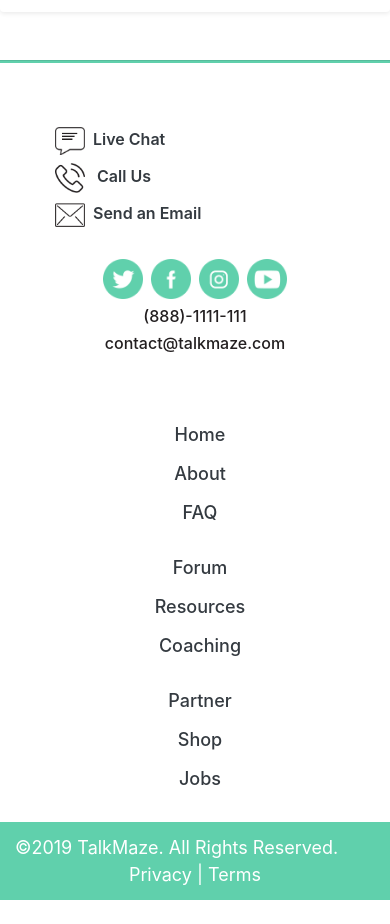
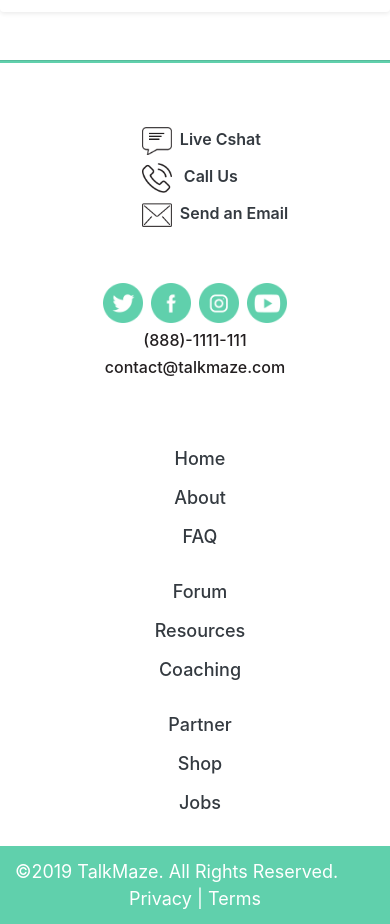
Before and after one commit to sahamnadeem/TalkMaze, a plain HTML site: page resources.html in a window 390 px wide. Shown: the part 5240-6164 px from the top of the page. Before the commit the page ends 6140 px from the top, so only its background shows below. Drawn offline with nearby package versions, Linux system fonts and the light colour scheme.

Commit message:
Footer commit

```diff
--- a/css/styles.css
+++ b/css/styles.css
@@ -1115,4 +1115,9 @@ form.example input[type=text] {
       .margin-footer-icon{
         margin-right: 0rem !important;
     }
+    .center-link {
+        -ms-flex-pack: center !important;
+        justify-content: center !important;
+        margin-bottom: 1.5rem !important;
+      }
   }
--- a/resources.html
+++ b/resources.html
@@ -103,8 +103,10 @@
                             </div>
                             <div class="card-body">
                                 <h5 class="card-title">Software</h5>
-                            <h6 class="card-text font-weight-normal" style="font-size: 0.7em;">Lorem ipsum dolor, sit
-                                amet consectetur adipisicing elit. Explicabo possimus! Animi, reprehenderit? Dolores,
+                                <h6 class="card-text font-weight-normal" style="font-size: 0.7em;">Lorem ipsum dolor,
+                                    sit
+                                    amet consectetur adipisicing elit. Explicabo possimus! Animi, reprehenderit?
+                                    Dolores,
                                     animi consequuntur?.</h6>
                                 <h5 class="color-a">Free</h5>
                                 <hr>
@@ -125,8 +127,10 @@
                             </div>
                             <div class="card-body">
                                 <h5 class="card-title">Software</h5>
-                            <h6 class="card-text font-weight-normal" style="font-size: 0.7em;">Lorem ipsum dolor, sit
-                                amet consectetur adipisicing elit. Explicabo possimus! Animi, reprehenderit? Dolores,
+                                <h6 class="card-text font-weight-normal" style="font-size: 0.7em;">Lorem ipsum dolor,
+                                    sit
+                                    amet consectetur adipisicing elit. Explicabo possimus! Animi, reprehenderit?
+                                    Dolores,
                                     animi consequuntur?.</h6>
                                 <h5 class="color-a">Free</h5>
                                 <hr>
@@ -134,7 +138,8 @@
                                     class="ml-2 card-font">4.5</span>
                                 <span class="float-right card-font"><i class="fas fa-users"></i> 150 Enrolled</span>
                             </div>
-                    </div></a>
+                        </div>
+                    </a>
                 </div>
                 <!---3rd slide-->
                 <div>
@@ -146,8 +151,10 @@
                             </div>
                             <div class="card-body">
                                 <h5 class="card-title">Software</h5>
-                            <h6 class="card-text font-weight-normal" style="font-size: 0.7em;">Lorem ipsum dolor, sit
-                                amet consectetur adipisicing elit. Explicabo possimus! Animi, reprehenderit? Dolores,
+                                <h6 class="card-text font-weight-normal" style="font-size: 0.7em;">Lorem ipsum dolor,
+                                    sit
+                                    amet consectetur adipisicing elit. Explicabo possimus! Animi, reprehenderit?
+                                    Dolores,
                                     animi consequuntur?.</h6>
                                 <h5 class="color-a">Free</h5>
                                 <hr>
@@ -168,8 +175,10 @@
                             </div>
                             <div class="card-body">
                                 <h5 class="card-title">dSoftware</h5>
-                            <h6 class="card-text font-weight-normal" style="font-size: 0.7em;">Lorem ipsum dolor, sit
-                                amet consectetur adipisicing elit. Explicabo possimus! Animi, reprehenderit? Dolores,
+                                <h6 class="card-text font-weight-normal" style="font-size: 0.7em;">Lorem ipsum dolor,
+                                    sit
+                                    amet consectetur adipisicing elit. Explicabo possimus! Animi, reprehenderit?
+                                    Dolores,
                                     animi consequuntur?.</h6>
                                 <h5 class="color-a">Free</h5>
                                 <hr>
@@ -190,8 +199,10 @@
                             </div>
                             <div class="card-body">
                                 <h5 class="card-title">Software</h5>
-                            <h6 class="card-text font-weight-normal" style="font-size: 0.7em;">Lorem ipsum dolor, sit
-                                amet consectetur adipisicing elit. Explicabo possimus! Animi, reprehenderit? Dolores,
+                                <h6 class="card-text font-weight-normal" style="font-size: 0.7em;">Lorem ipsum dolor,
+                                    sit
+                                    amet consectetur adipisicing elit. Explicabo possimus! Animi, reprehenderit?
+                                    Dolores,
                                     animi consequuntur?.</h6>
                                 <h5 class="color-a">Free</h5>
                                 <hr>
@@ -212,8 +223,10 @@
                             </div>
                             <div class="card-body">
                                 <h5 class="card-title">Software</h5>
-                            <h6 class="card-text font-weight-normal" style="font-size: 0.7em;">Lorem ipsum dolor, sit
-                                amet consectetur adipisicing elit. Explicabo possimus! Animi, reprehenderit? Dolores,
+                                <h6 class="card-text font-weight-normal" style="font-size: 0.7em;">Lorem ipsum dolor,
+                                    sit
+                                    amet consectetur adipisicing elit. Explicabo possimus! Animi, reprehenderit?
+                                    Dolores,
                                     animi consequuntur?.</h6>
                                 <h5 class="color-a">Free</h5>
                                 <hr>
@@ -321,7 +334,7 @@
                         </a>
                     </div>
                 </div>
-                <div class="col-md-3 bg-white"  style="opacity: 0.7; ">
+                <div class="col-md-3 bg-white" style="opacity: 0.7; ">
 
                     <div class="text-center margin-cat-2  ">
                         <a href="course.html">
@@ -339,7 +352,7 @@
                         </a>
                     </div>
                 </div>
-                <div class="col-md-3  bg-white"  style="opacity: 0.7; ">
+                <div class="col-md-3  bg-white" style="opacity: 0.7; ">
                     <div class="text-center margin-cat-2">
                         <a href="course.html">
                             <a href="course.html">
@@ -350,7 +363,7 @@
                 </div>
             </div>
             <div class="row">
-                <div class="col-md-3  bg-white"  style="opacity: 0.8; ">
+                <div class="col-md-3  bg-white" style="opacity: 0.8; ">
                     <div class="text-center margin-cat-2">
                         <a href="course.html">
                             <img src="images/Layer 3.png" width="40">
@@ -366,7 +379,7 @@
                         </a>
                     </div>
                 </div>
-                <div class="col-md-3  bg-white"  style="opacity: 0.8; ">
+                <div class="col-md-3  bg-white" style="opacity: 0.8; ">
                     <div class="text-center margin-cat-2">
                         <a href="course.html">
                             <img src="images/language.png" width="40">
@@ -449,14 +462,16 @@
         <div class="container">
             <div class="row mb-2 mt-3 ">
                 <div class="col-md-4 mt-3 ">
-              <div>
+                    <div class="row center-link">
                         <ul>
-                  <li><a href="#" class="text-decoration-none text-dark"><img src="images/livechat.png" width="30"><span
-                        class="link-footer">Live Chat</span></a> </li>
-                  <li class="mt-2"><a href="#" class="text-decoration-none text-dark"><img src="images/callus.png"
-                        width="30"><span class="link-footer"> Call Us</span></a> </li>
-                  <li class="mt-2"><a href="#" class="text-decoration-none text-dark"><img src="images/email.png"
-                        width="30"><span class="link-footer">Send an Email</span></a> </li>
+                            <li><a href="#" class="text-decoration-none text-dark"><img src="images/livechat.png"
+                                        width="30"><span class="link-footer">Live Cshat</span></a> </li>
+                            <li class="mt-2"><a href="#" class="text-decoration-none text-dark"><img
+                                        src="images/callus.png" width="30"><span class="link-footer"> Call Us</span></a>
+                            </li>
+                            <li class="mt-2"><a href="#" class="text-decoration-none text-dark"><img
+                                        src="images/email.png" width="30"><span class="link-footer">Send an
+                                        Email</span></a> </li>
                         </ul>
                     </div>
                 </div>
@@ -473,8 +488,8 @@
                     </div>
                 </div>
                 <div class="col-md-4 mt-2 ">
-              <div class="row container-fluid contact-options-footer">
-                <div class="col-md-4">
+                    <div class="row contact-options-footer">
+                        <div class="col-md-3">
                             <div class="text-center">
                                 <ul>
                                     <li><a href="index.html" class="text-decoration-none text-dark">Home</li></a>
@@ -487,12 +502,13 @@
                             <div class="text-center">
                                 <ul>
                                     <li><a href="forum.html" class="text-decoration-none text-dark">Forum</li></a>
-                      <li><a href="resources.html" class="text-decoration-none text-dark">Resources</li></a>
+                                    <li><a href="resources.html" class="text-decoration-none text-dark">Resources</li>
+                                    </a>
                                     <li><a href="pricing.html" class="text-decoration-none text-dark">Coaching</li></a>
                                 </ul>
                             </div>
                         </div>
-                <div class="col-md-4">
+                        <div class="col-md-3">
                             <div class="text-center">
                                 <ul>
                                     <li><a href="partners.html" class="text-decoration-none text-dark">Partner</li></a>
```
Also changed, not shown: about-us.html (+5 -5 lines), course.html (+5 -5 lines), faqs.html (+8 -5 lines), forum-detail.html (+5 -5 lines), forum.html (+5 -5 lines), index.html (+3 -39 lines), job_Titile.html (+5 -5 lines), join_Team.html (+5 -5 lines), partners.html (+5 -5 lines), pricing.html (+5 -5 lines). Lines whose indentation alone changed are shown as unchanged.
